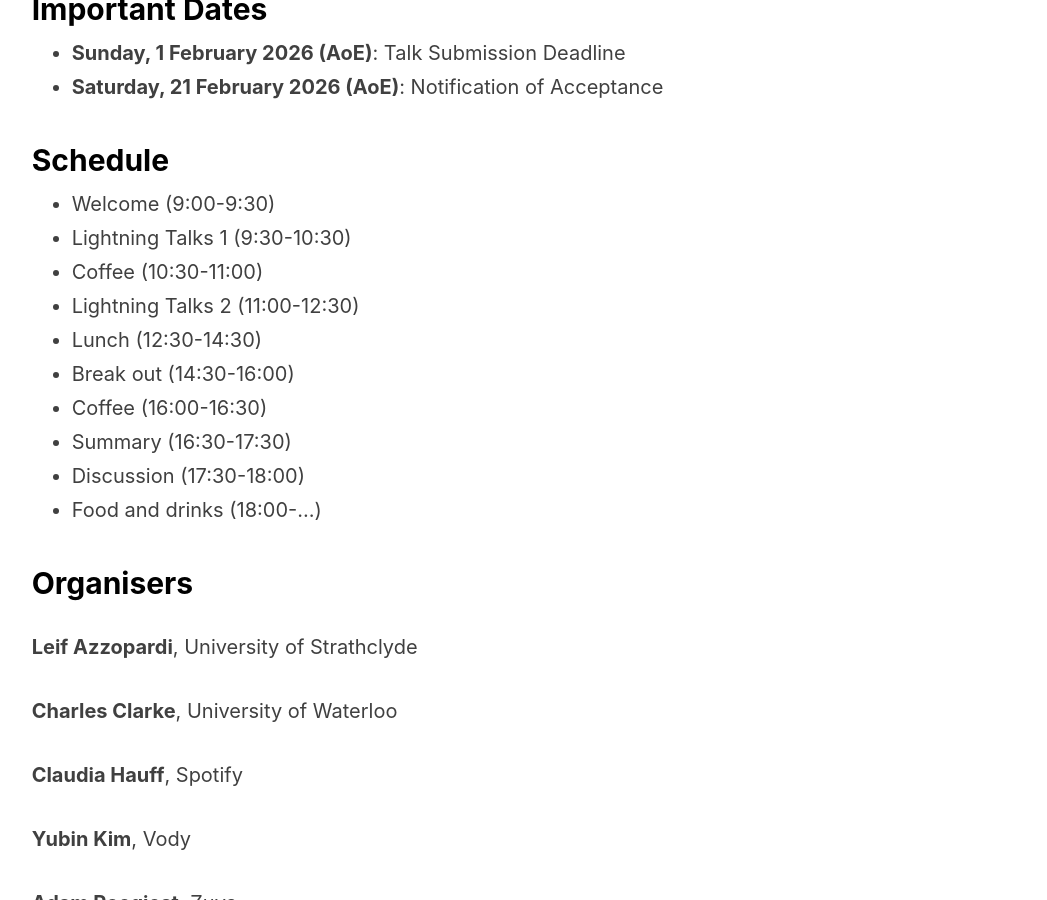
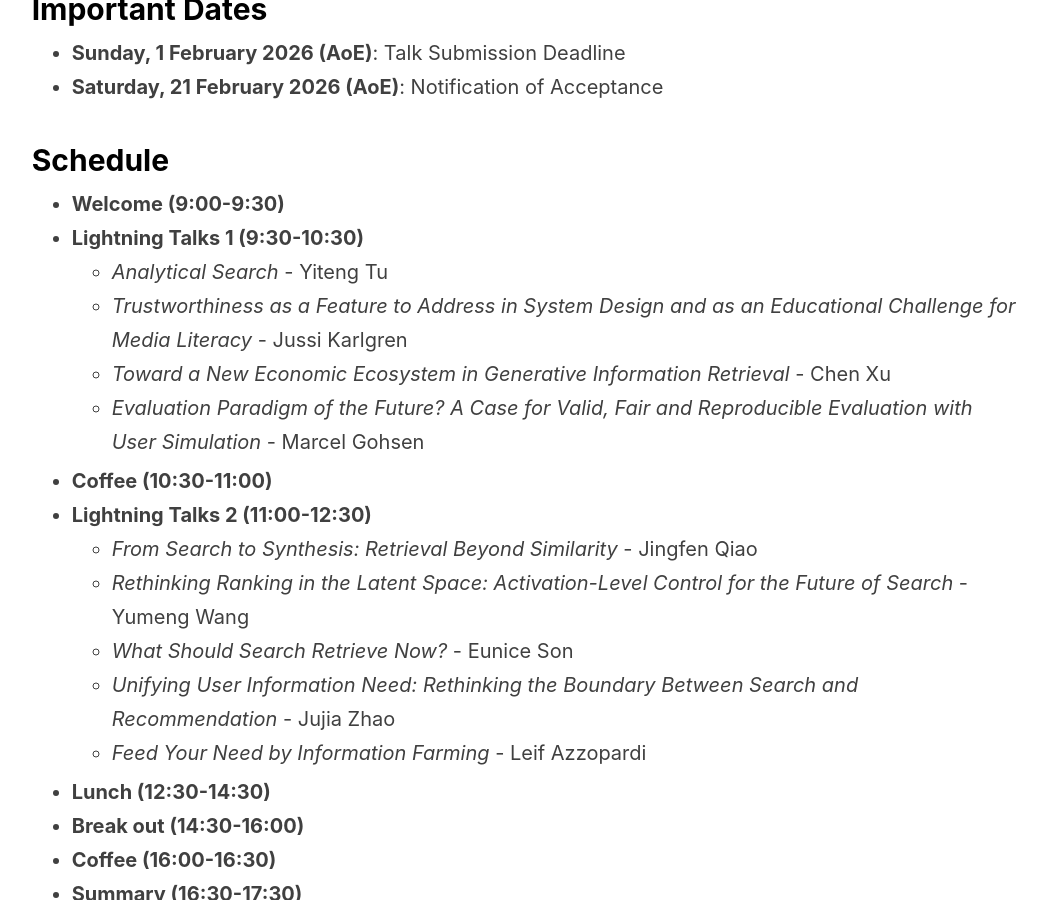
Before and after one commit to SearchFutures/SearchFutures.github.io, a Jekyll site: the page built from index.md, in a window 1280 px wide and 900 px high, scrolled down 3866 px. Shown: the whole window, without its empty margins (90-1137 px from the left). Built offline with Jekyll 4.4.1, drawn with Linux system fonts in a browser that asks for light colours; nearby versions of some CDN libraries; our own code applies the rules of GitHub Pages for plain Markdown files.

```diff
--- a/index.md
+++ b/index.md
@@ -87,16 +87,26 @@ If you are interested in presenting your views, submit an abstract only (approx.
 - **Saturday, 21 February 2026 (AoE)**: Notification of Acceptance
 
 ## <a name='Schedule' style="color: black !important; text-decoration: none; text-align: center;"> Schedule </a>
-- Welcome (9:00-9:30)
-- Lightning Talks 1 (9:30-10:30)
-- Coffee (10:30-11:00)
-- Lightning Talks 2 (11:00-12:30)
-- Lunch (12:30-14:30)
-- Break out (14:30-16:00)
-- Coffee (16:00-16:30)
-- Summary (16:30-17:30)
-- Discussion (17:30-18:00)
-- Food and drinks (18:00-...)
+
+- **Welcome (9:00-9:30)**
+- **Lightning Talks 1 (9:30-10:30)**
+  - *Analytical Search* - Yiteng Tu
+  - *Trustworthiness as a Feature to Address in System Design and as an Educational Challenge for Media Literacy* - Jussi Karlgren
+  - *Toward a New Economic Ecosystem in Generative Information Retrieval* - Chen Xu
+  - *Evaluation Paradigm of the Future? A Case for Valid, Fair and Reproducible Evaluation with User Simulation* - Marcel Gohsen
+- **Coffee (10:30-11:00)**
+- **Lightning Talks 2 (11:00-12:30)**
+  - *From Search to Synthesis: Retrieval Beyond Similarity* - Jingfen Qiao
+  - *Rethinking Ranking in the Latent Space: Activation-Level Control for the Future of Search* - Yumeng Wang
+  - *What Should Search Retrieve Now?* - Eunice Son
+  - *Unifying User Information Need: Rethinking the Boundary Between Search and Recommendation* - Jujia Zhao
+  - *Feed Your Need by Information Farming* - Leif Azzopardi
+- **Lunch (12:30-14:30)**
+- **Break out (14:30-16:00)**
+- **Coffee (16:00-16:30)**
+- **Summary (16:30-17:30)**
+- **Discussion (17:30-18:00)**
+- **Food and drinks (18:00-...)**
 
 ## <a name='Organisers' style="color: black !important; text-decoration: none;"> Organisers </a>
 
```
